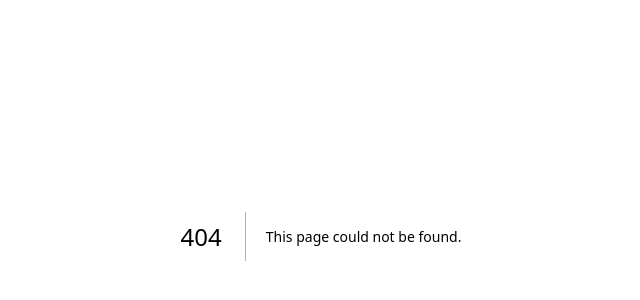
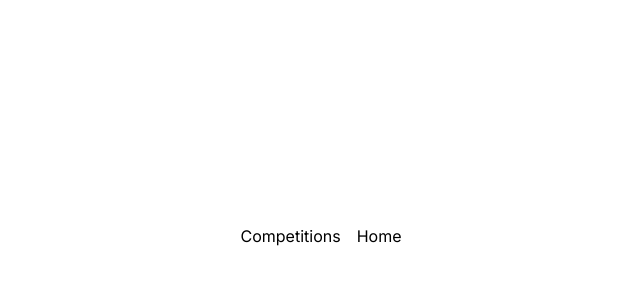
Before and after one commit to EliasHead/trader-post, a Next.js app: page /competitions in a window 1280 px wide. Before the commit this address had no page. Shown: the part 164-464 px from the top of the page, without its empty margins (319-959 px from the left). Built offline with nearby package versions, Linux system fonts and the light colour scheme.

Commit message:
fea: add pages matches + teams + competitions

```diff
--- /dev/null
+++ b/src/app/competitions/page.tsx
@@ -0,0 +1,10 @@
+import Link from 'next/link'
+
+export default function Competitions() {
+  return (
+    <div className="flex gap-4 justify-center items-center h-screen">
+      <h1>Competitions</h1>
+      <Link href="/">Home</Link>
+    </div>
+  )
+}
--- a/src/app/globals.css
+++ b/src/app/globals.css
@@ -1,27 +1,3 @@
 @tailwind base;
 @tailwind components;
 @tailwind utilities;
-
-:root {
-  --foreground-rgb: 0, 0, 0;
-  --background-start-rgb: 214, 219, 220;
-  --background-end-rgb: 255, 255, 255;
-}
-
-@media (prefers-color-scheme: dark) {
-  :root {
-    --foreground-rgb: 255, 255, 255;
-    --background-start-rgb: 0, 0, 0;
-    --background-end-rgb: 0, 0, 0;
-  }
-}
-
-body {
-  color: rgb(var(--foreground-rgb));
-  background: linear-gradient(
-      to bottom,
-      transparent,
-      rgb(var(--background-end-rgb))
-    )
-    rgb(var(--background-start-rgb));
-}
--- /dev/null
+++ b/src/app/matches/page.tsx
@@ -0,0 +1,10 @@
+import Link from 'next/link'
+
+export default function Matches() {
+  return (
+    <div className="flex gap-4 justify-center items-center h-screen">
+    <h1>Matches</h1>
+    <Link href="/">Home</Link>
+  </div>
+  )
+}
--- a/src/app/page.tsx
+++ b/src/app/page.tsx
@@ -1,11 +1,13 @@
-import Image from 'next/image'
+import Link from "next/link";
 
 export default function Home() {
   return (
     <>
-
       <div className="flex gap-4 justify-center items-center container h-screen">
         <h1>Home</h1>
+        <Link href="/matches">Jogos</Link>
+        <Link href="/teams">Times</Link>
+        <Link href="/competitions">Campeonatos</Link>
       </div>
     </>
   )
--- /dev/null
+++ b/src/app/teams/page.tsx
@@ -0,0 +1,10 @@
+import Link from "next/link";
+
+export default function teams() {
+  return (
+    <div className="flex gap-4 justify-center items-center h-screen">
+      <h1>Times</h1>
+      <Link href="/">Home</Link>
+    </div>
+  )
+}
```
